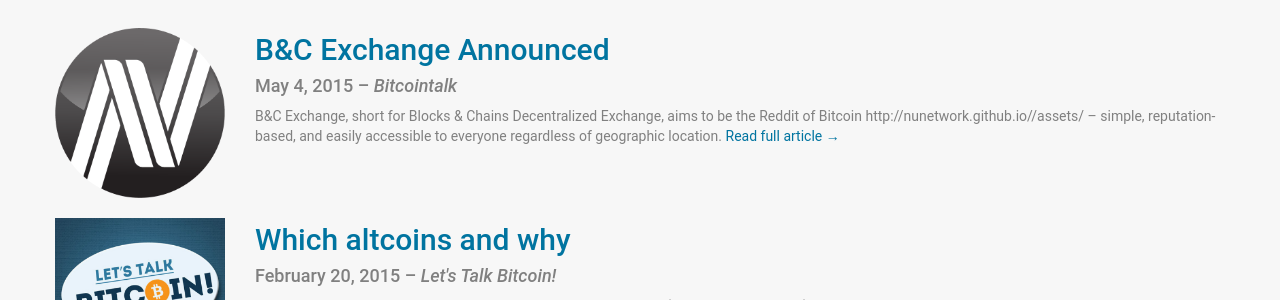
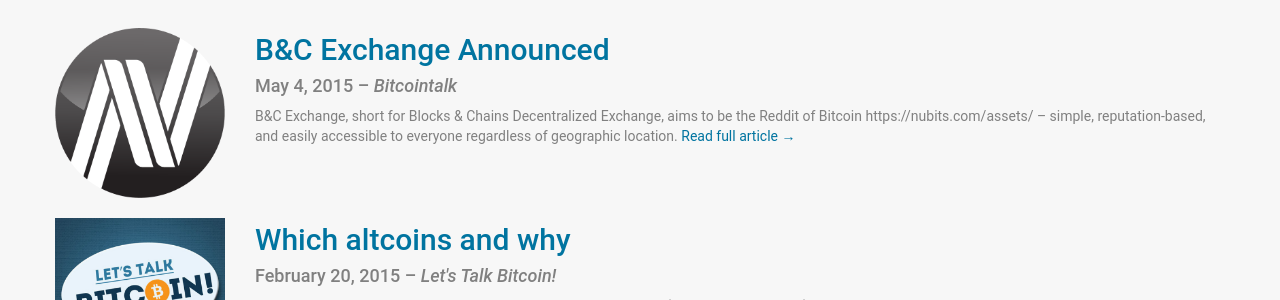
Before and after one commit to NuNetwork/nunetwork.github.io, a Jekyll site: the page built from _pages/news.md, in a window 1280 px wide and 900 px high. Shown: the part 246-546 px from the top of the window. Built offline with Jekyll 4.4.1, drawn with Linux system fonts in a browser that asks for light colours.

Commit message:
Update _config.yml
Update `url`to handle the new base URL.

```diff
--- a/_config.yml
+++ b/_config.yml
@@ -9,8 +9,9 @@
 title: NuBits
 email: ryan@skycatchfire.com
 description: "The World's First Stable Digital Currency"
-baseurl: "/" # the subpath of your site, e.g. /blog
-url: "http://nunetwork.github.io" # the base hostname & protocol for your site
+url: "https://nubits.com" # with the https protocol
+baseurl: "" # the subpath of your site, e.g. /blog
+enforce_ssl: "nubits.com" # without any protocol
 
 # Build settings
 markdown: kramdown
```
